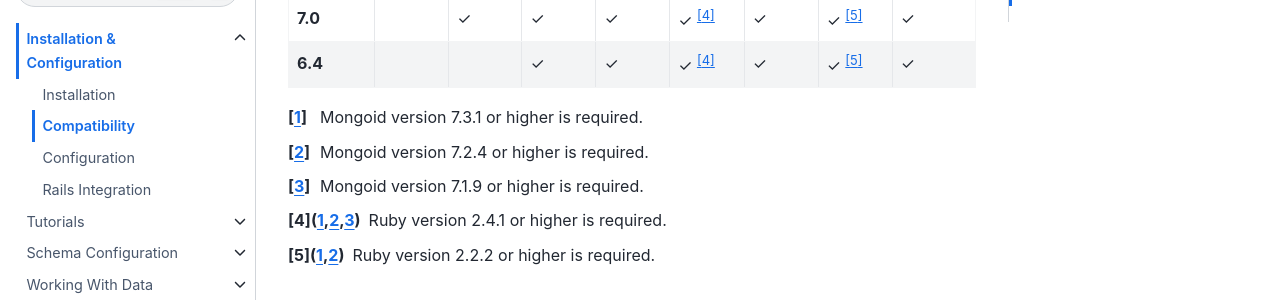
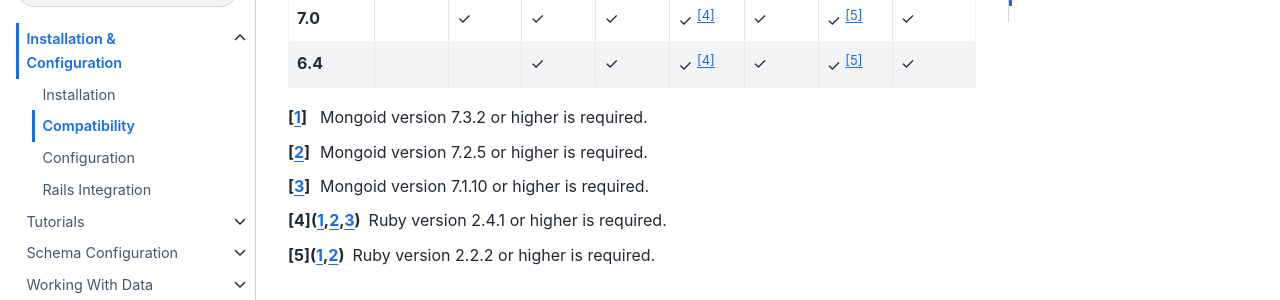
Before and after one commit to i80and/docs-mongoid, a Sphinx documentation site: the page built from docs/reference/compatibility.txt, in a window 1280 px wide and 900 px high, scrolled down 1194 px. Shown: the part 153-453 px from the top of the window. Built offline with Sphinx 7.4.7 and the Sphinx Book theme 1.1.4, drawn with Linux system fonts in a browser that asks for light colours.

Commit message:
Update docs with Ruby 3 compat versions

```diff
--- a/docs/reference/compatibility.txt
+++ b/docs/reference/compatibility.txt
@@ -127,11 +127,11 @@ is deprecated.
      - |checkmark| [#ruby-2.2]_
      - |checkmark|
 
-.. [#mongoid-7.3-ruby-3.0] Mongoid version 7.3.1 or higher is required.
+.. [#mongoid-7.3-ruby-3.0] Mongoid version 7.3.2 or higher is required.
 
-.. [#mongoid-7.2-ruby-3.0] Mongoid version 7.2.4 or higher is required.
+.. [#mongoid-7.2-ruby-3.0] Mongoid version 7.2.5 or higher is required.
 
-.. [#mongoid-7.1-ruby-3.0] Mongoid version 7.1.9 or higher is required.
+.. [#mongoid-7.1-ruby-3.0] Mongoid version 7.1.10 or higher is required.
 
 .. [#ruby-2.4] Ruby version 2.4.1 or higher is required.
 
```
